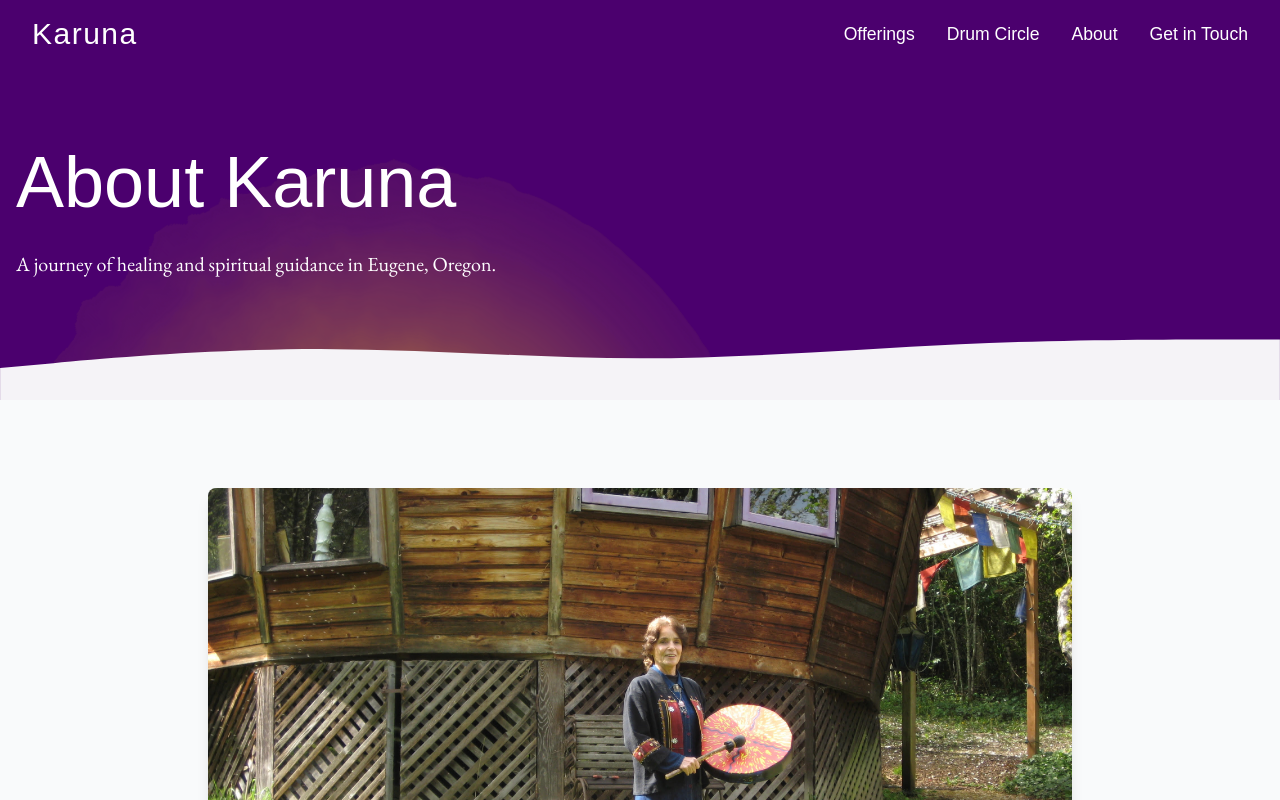
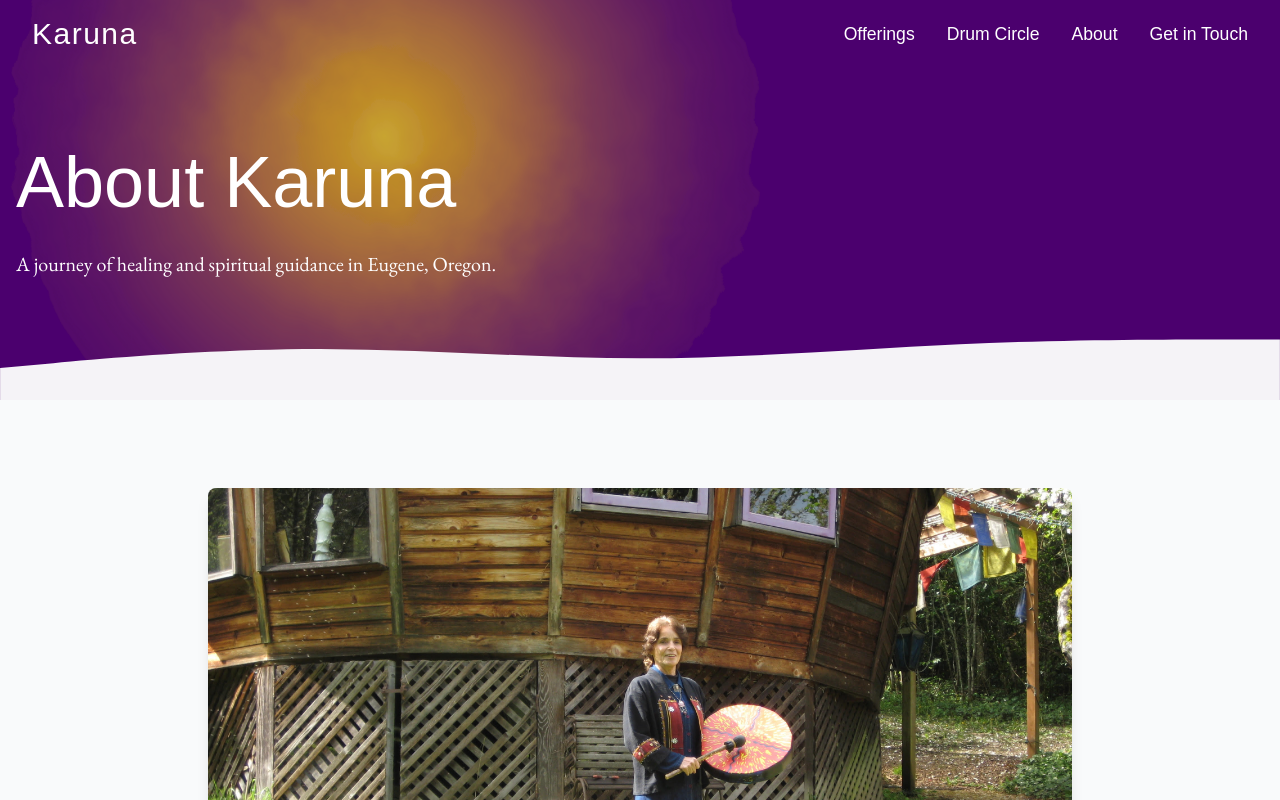
Before and after one commit to mevans2120/karunagatton, a Next.js app: page /about in a window 1280 px wide. Shown: the top 800 px of the page. Built offline with nearby package versions, Linux system fonts and the light colour scheme; a web font is replaced by a local one.

Commit message:
updated the position of the sun spot on the sub pages

```diff
--- a/src/app/about/page.tsx
+++ b/src/app/about/page.tsx
@@ -64,7 +64,7 @@ export default function About() {
           <Navigation />
 
           {/* Hero Section with Wavy Pattern */}
-          <section className="relative min-h-[50vh] flex items-center bg-primary text-white overflow-hidden">
+          <section className="relative h-[400px] flex items-center bg-primary text-white overflow-hidden">
             {/* SVG Filters */}
             <svg width="0" height="0" style={{ position: 'absolute', visibility: 'hidden' }}>
               <filter id="turbulence">
--- a/src/app/drum-circle/page.tsx
+++ b/src/app/drum-circle/page.tsx
@@ -70,7 +70,7 @@ export default function DrumCircle() {
         <Navigation />
 
         {/* Hero Section with Wavy Pattern */}
-        <section className="relative min-h-[50vh] flex items-center bg-primary text-white overflow-hidden">
+        <section className="relative h-[400px] flex items-center bg-primary text-white overflow-hidden">
           {/* SVG Filters */}
           <svg width="0" height="0" style={{ position: 'absolute', visibility: 'hidden' }}>
             <filter id="turbulence">
--- a/src/app/get-in-touch/page.tsx
+++ b/src/app/get-in-touch/page.tsx
@@ -98,7 +98,7 @@ export default function GetInTouch() {
         </header>
 
         {/* Hero Section with Wavy Pattern */}
-        <section className="relative min-h-[50vh] flex items-center bg-primary text-white overflow-hidden">
+        <section className="relative h-[400px] flex items-center bg-primary text-white overflow-hidden">
           {/* SVG Filters */}
           <svg width="0" height="0" style={{ position: 'absolute', visibility: 'hidden' }}>
             <filter id="turbulence">
--- a/src/app/globals.css
+++ b/src/app/globals.css
@@ -162,28 +162,12 @@ h1, h2, h3, h4, h5, h6, nav, button, a[href="/"] {
 }
 
 /* Position variants for different pages */
-.sun-spot-home {
+.sun-spot-home,
+.sun-spot-offerings,
+.sun-spot-drum-circle,
+.sun-spot-about,
+.sun-spot-contact {
   bottom: -27%;
-  left: 1%;
-}
-
-.sun-spot-offerings {
-  bottom: -77%;
-  left: 1%;
-}
-
-.sun-spot-drum-circle {
-  bottom: -127%;
-  left: 1%;
-}
-
-.sun-spot-about {
-  bottom: -127%;
-  left: 1%;
-}
-
-.sun-spot-contact {
-  bottom: -127%;
   left: 1%;
 }
 
```
